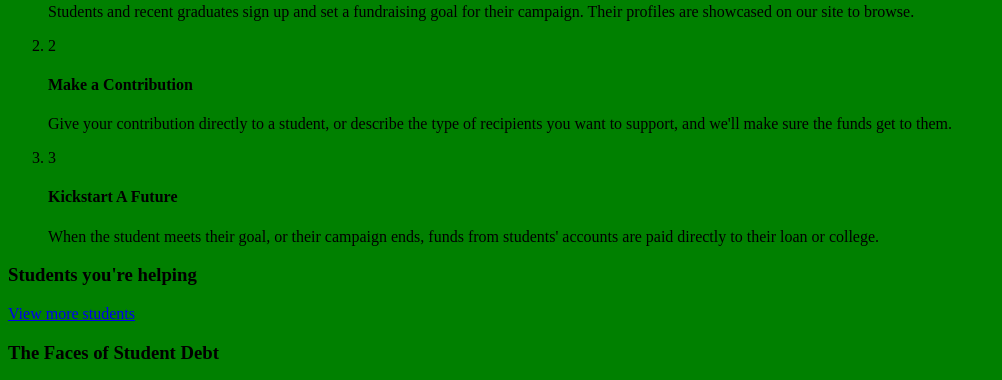
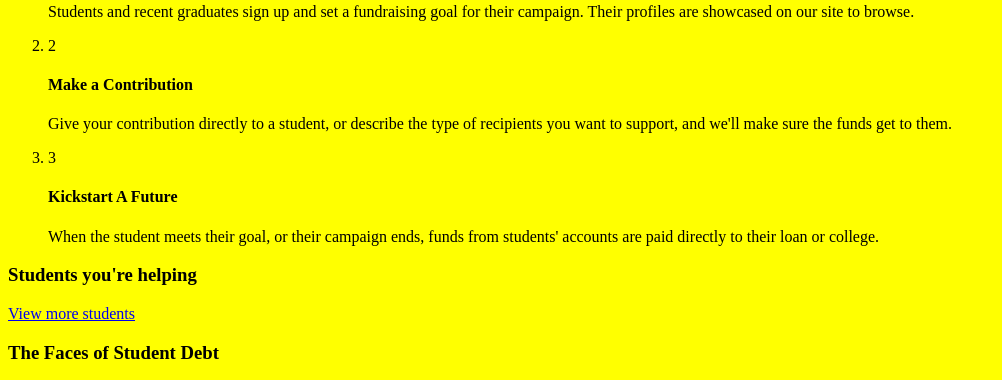
Before and after one commit to epicmiller/rebound-website, a Node project: template views/home.handlebars in a window 1280 px wide. Shown: the part 590-970 px from the top of the page, without its empty margins (0-1002 px from the left). Run offline with Node 20 templates, Linux system fonts and the light colour scheme; the template is opened without the code that fills it, so the values that code supplies are empty; style sheets or scripts are compiled from the project's sources; some libraries are stand-ins or nearby versions.

Commit message:
testing full autodeploy

```diff
--- a/scss/main.scss
+++ b/scss/main.scss
@@ -1,5 +1,5 @@
 body{
-  background-color: green;
+  background-color: yellow;
 
 
   nav{
```
